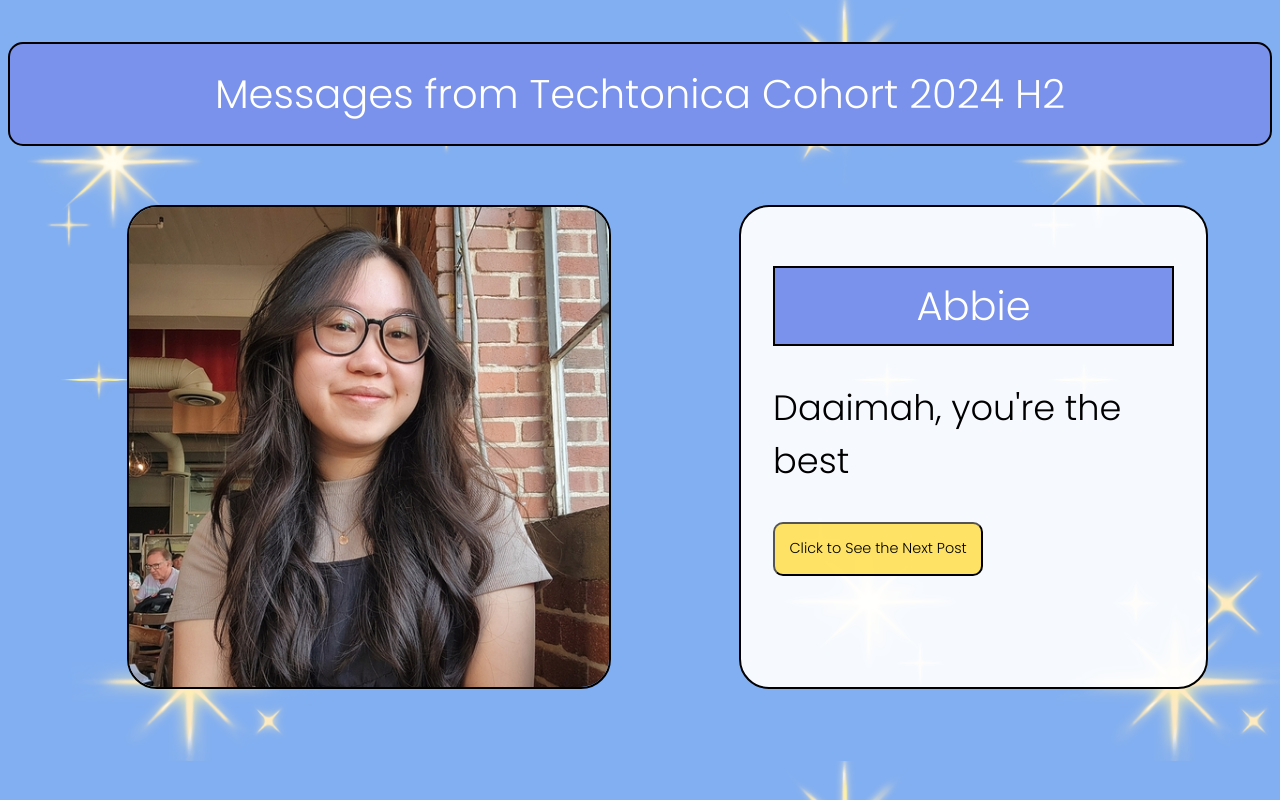
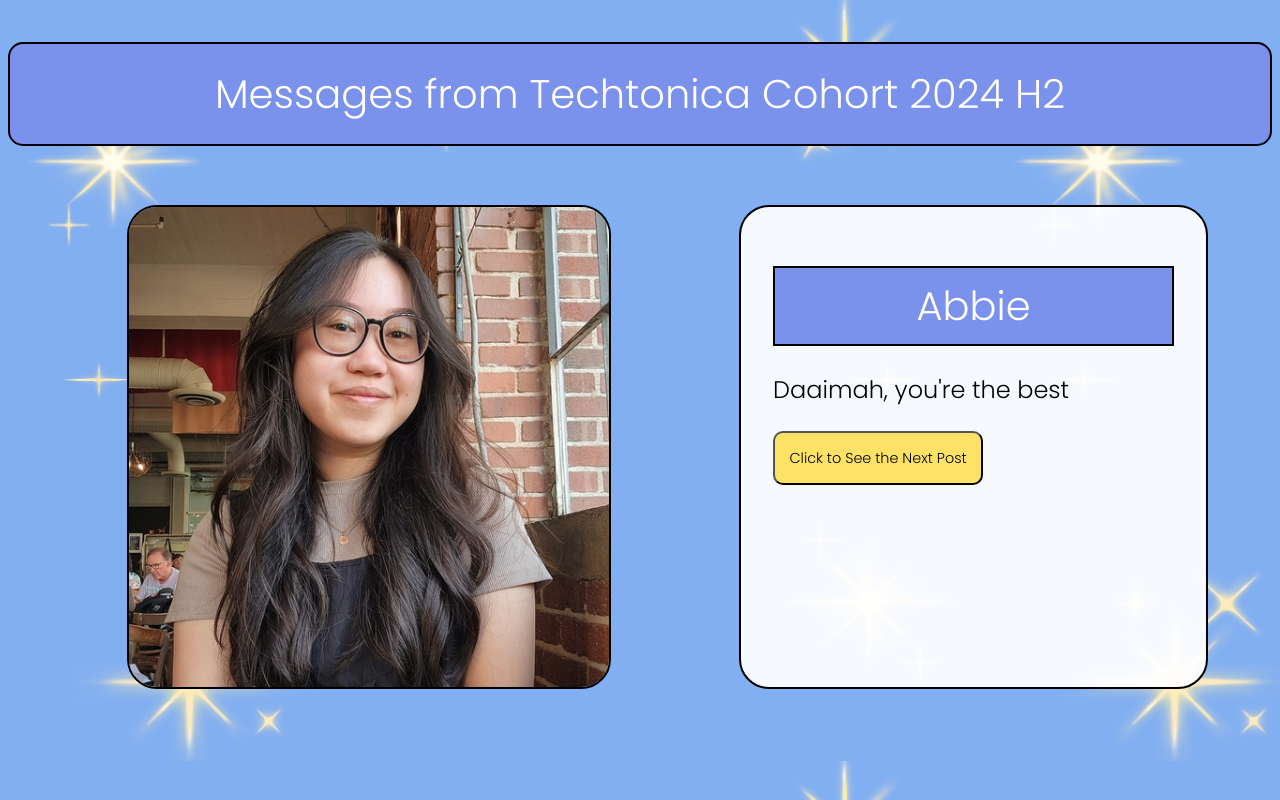
Before and after one commit to mai-repo/Message, a React (Vite) app in the folder client/: page / in a window 1280 px wide. Built offline with nearby package versions, Linux system fonts and the light colour scheme.

Commit message:
MJ message and photo

```diff
--- a/client/CSS/StudentMessage.css
+++ b/client/CSS/StudentMessage.css
@@ -34,5 +34,5 @@
 }
 
 .description{
-    font-size: 2.2em;
+    font-size: 1.5em;
 }
--- a/client/src/Messages.json
+++ b/client/src/Messages.json
@@ -10,5 +10,11 @@
         "User": "Mai",
         "Message": "Best STEM ever!",
         "Photo": "./Mai.jpg"
+    },
+    {
+        "id": 3,
+        "User": "MJ",
+        "Message": "I am beyond grateful for your guidance and support throughout this journey. Your patience, wisdom, and genuine care have made a lasting impact on me, not only as a developer but as a person. You've shown me the importance of resilience, the power of learning through challenges, and the value of a nurturing community.",
+        "Photo": "./MJ.jpg"
     }
 ]
```
Also changed, not shown: client/public/MJ.jpg (added).
